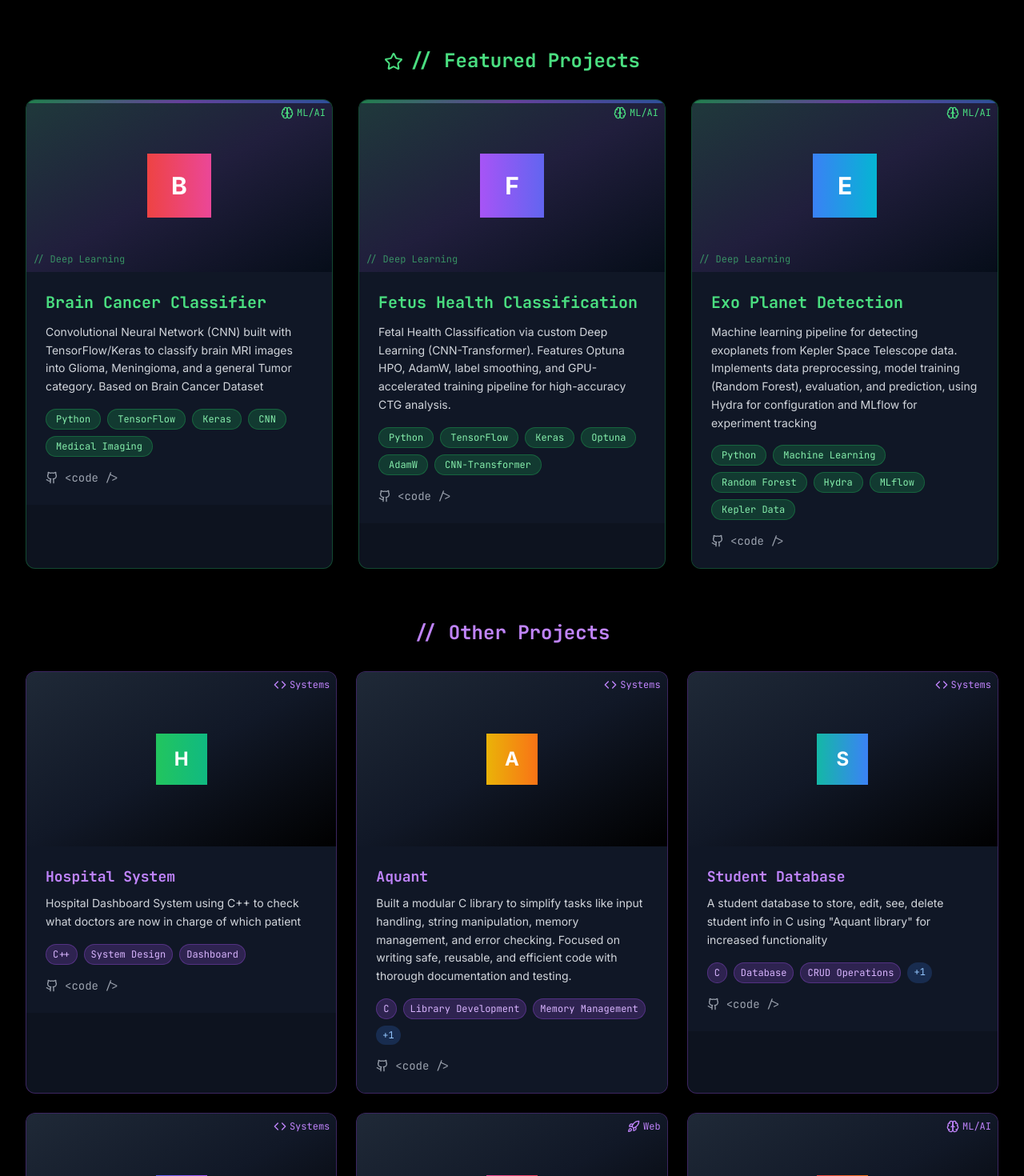
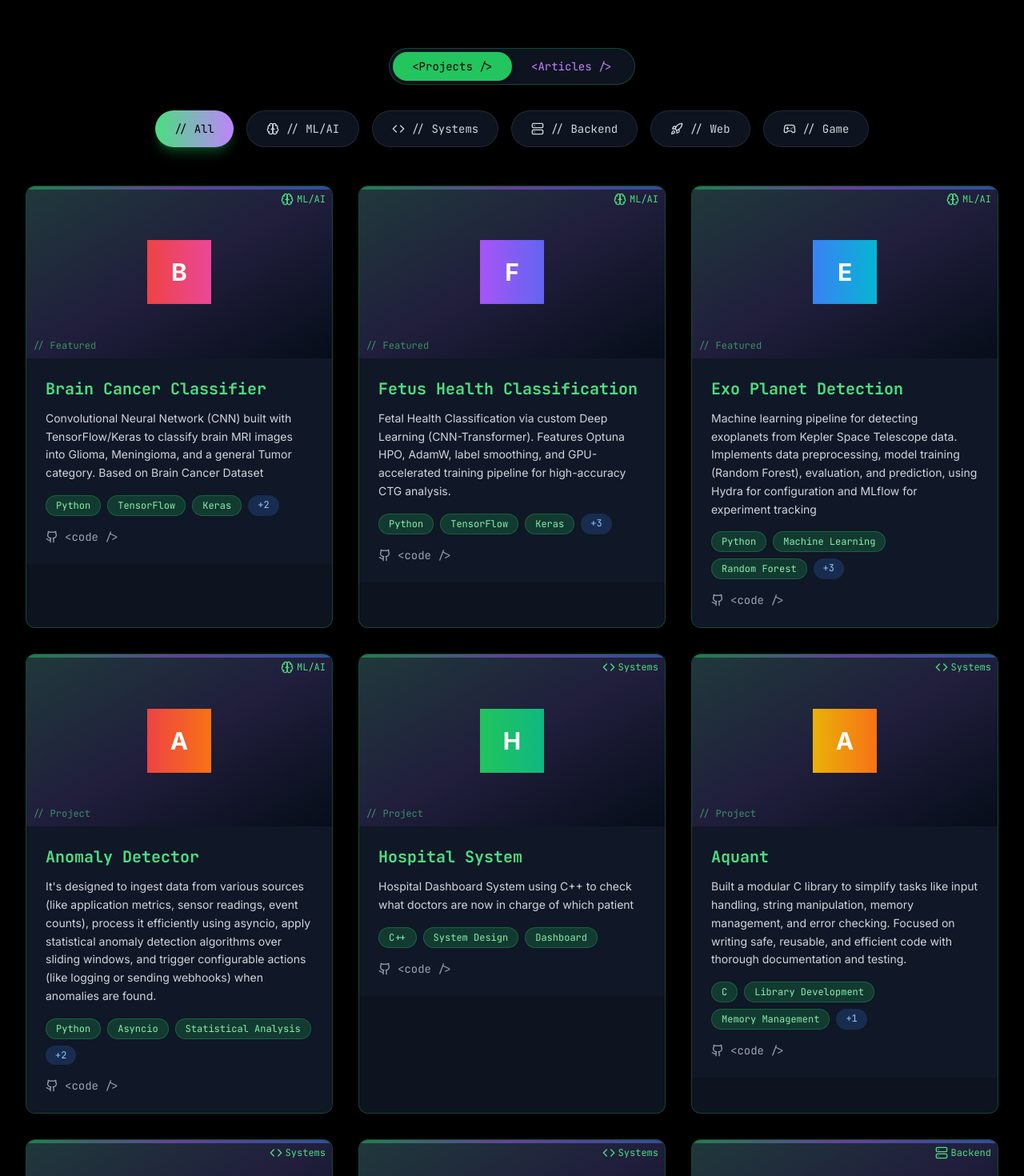
Before and after one commit to AayushBadola/Aayush-portfolio-main, a React (Vite) app: page /projects in a window 1280 px wide. Shown: the part 260-1730 px from the top of the page at 80% size. Built offline with nearby package versions, Linux system fonts and the light colour scheme.

Commit message:
Refactor: Implement project filtering and add Medium articles
Implement project filtering by category and add featured articles from Medium.

```diff
--- a/src/data/projects.ts
+++ b/src/data/projects.ts
@@ -8,7 +8,16 @@ export interface Project {
   live?: string;
   gradient: string;
   featured: boolean;
-  category: 'ML/AI' | 'Systems' | 'Web' | 'Game';
+  category: 'ML/AI' | 'Systems' | 'Web' | 'Game' | 'Backend';
+}
+
+export interface Article {
+  id: string;
+  title: string;
+  description: string;
+  url: string;
+  date: string;
+  gradient: string;
 }
 
 export const projects: Project[] = [
@@ -40,6 +49,16 @@ export const projects: Project[] = [
     github: 'https://github.com/AayushBadola/Exo-Planet-Detection',
     gradient: 'from-blue-500 to-cyan-500',
     featured: true,
+    category: 'ML/AI'
+  },
+  {
+    id: 'anomaly-detector',
+    title: 'Anomaly Detector',
+    description: "It's designed to ingest data from various sources (like application metrics, sensor readings, event counts), process it efficiently using asyncio, apply statistical anomaly detection algorithms over sliding windows, and trigger configurable actions (like logging or sending webhooks) when anomalies are found.",
+    tech: ['Python', 'Asyncio', 'Statistical Analysis', 'Real-time Processing', 'Webhooks'],
+    github: 'https://github.com/AayushBadola/Anomaly-Detection',
+    gradient: 'from-red-500 to-orange-500',
+    featured: false,
     category: 'ML/AI'
   },
   {
@@ -83,6 +102,16 @@ export const projects: Project[] = [
     category: 'Systems'
   },
   {
+    id: 'task-manager',
+    title: 'Task Manager Using Python',
+    description: 'A task management application built with Python',
+    tech: ['Python', 'Task Management', 'CLI'],
+    github: 'https://github.com/AayushBadola/TaskManager',
+    gradient: 'from-slate-500 to-gray-500',
+    featured: false,
+    category: 'Backend'
+  },
+  {
     id: 'web-assistant',
     title: 'Web Assistant',
     description: 'A virtual speech assistant',
@@ -91,26 +120,6 @@ export const projects: Project[] = [
     gradient: 'from-pink-500 to-rose-500',
     featured: false,
     category: 'Web'
-  },
-  {
-    id: 'anomaly-detector',
-    title: 'Anomaly Detector',
-    description: "It's designed to ingest data from various sources (like application metrics, sensor readings, event counts), process it efficiently using asyncio, apply statistical anomaly detection algorithms over sliding windows, and trigger configurable actions (like logging or sending webhooks) when anomalies are found.",
-    tech: ['Python', 'Asyncio', 'Statistical Analysis', 'Real-time Processing', 'Webhooks'],
-    github: 'https://github.com/AayushBadola/Anomaly-Detection',
-    gradient: 'from-red-500 to-orange-500',
-    featured: false,
-    category: 'ML/AI'
-  },
-  {
-    id: 'task-manager',
-    title: 'Task Manager Using Python',
-    description: 'A task management application built with Python',
-    tech: ['Python', 'Task Management', 'CLI'],
-    github: 'https://github.com/AayushBadola/TaskManager',
-    gradient: 'from-slate-500 to-gray-500',
-    featured: false,
-    category: 'Systems'
   },
   {
     id: 'nba-game',
@@ -124,5 +133,53 @@ export const projects: Project[] = [
   }
 ];
 
+export const articles: Article[] = [
+  {
+    id: 'self-supervised-learning',
+    title: 'Harnessing Intrinsic Structure: The Self-Supervised Learning Revolution',
+    description: 'Exploring the revolutionary approach of self-supervised learning and its impact on modern AI systems.',
+    url: 'https://medium.com/@aayush.badola2/harnessing-intrinsic-structure-the-self-supervised-learning-revolution-9d96cd012b50',
+    date: '2024',
+    gradient: 'from-green-400 to-blue-500'
+  },
+  {
+    id: 'transparently-complex-ai',
+    title: 'Beyond the Trade-off: Transparently Complex AI',
+    description: 'Examining the balance between AI complexity and transparency in modern machine learning systems.',
+    url: 'https://medium.com/@aayush.badola2/beyond-the-trade-off-transparently-complex-ai-89b955853673',
+    date: '2024',
+    gradient: 'from-purple-400 to-pink-500'
+  },
+  {
+    id: 'particles-cosmos',
+    title: 'Particles of Cosmos: From Python to Trinity',
+    description: 'A deep dive into computational physics and the intersection of programming with cosmic phenomena.',
+    url: 'https://medium.com/@aayush.badola2/particles-of-cosmos-from-trinity-to-python-06d49b6df773',
+    date: '2024',
+    gradient: 'from-blue-400 to-purple-500'
+  },
+  {
+    id: 'silicon-mind',
+    title: 'Silicon Mind: The Technical Chasm of ANN Brain Replacement',
+    description: 'Analyzing the technical challenges and possibilities of artificial neural networks replacing biological brain functions.',
+    url: 'https://medium.com/@aayush.badola2/silicon-mind-the-technical-chasm-of-ann-brain-replacement-3b175c9114c4',
+    date: '2024',
+    gradient: 'from-cyan-400 to-green-500'
+  },
+  {
+    id: 'deepseek-llm',
+    title: 'DeepSeek LLM Architecture Explained',
+    description: 'Technical breakdown of the DeepSeek LLM architecture and its innovative approaches to language modeling.',
+    url: 'https://medium.com/@aayush.badola2/deepseek-llm-architecture-explained-f945972c0a96',
+    date: '2024',
+    gradient: 'from-red-400 to-orange-500'
+  }
+];
+
 export const featuredProjects = projects.filter(p => p.featured);
 export const otherProjects = projects.filter(p => !p.featured);
+
+export const getProjectsByCategory = (category: string) => {
+  if (category === 'All') return projects;
+  return projects.filter(p => p.category === category);
+};
--- a/src/pages/Projects.tsx
+++ b/src/pages/Projects.tsx
@@ -1,11 +1,20 @@
-import { ExternalLink, Github, Star, Code, Brain, Rocket, Gamepad2 } from "lucide-react";
-import { projects, featuredProjects, otherProjects } from "../data/projects";
+
+import { useState } from "react";
+import { ExternalLink, Github, Star, Code, Brain, Rocket, Gamepad2, Server, FileText, Filter } from "lucide-react";
+import { projects, articles, getProjectsByCategory } from "../data/projects";
 
 const Projects = () => {
+  const [activeCategory, setActiveCategory] = useState('All');
+  const [showArticles, setShowArticles] = useState(false);
+
+  const categories = ['All', 'ML/AI', 'Systems', 'Backend', 'Web', 'Game'];
+  const filteredProjects = getProjectsByCategory(activeCategory);
+
   const getCategoryIcon = (category: string) => {
     switch (category) {
       case 'ML/AI': return <Brain className="w-4 h-4" />;
       case 'Systems': return <Code className="w-4 h-4" />;
+      case 'Backend': return <Server className="w-4 h-4" />;
       case 'Web': return <Rocket className="w-4 h-4" />;
       case 'Game': return <Gamepad2 className="w-4 h-4" />;
       default: return <Code className="w-4 h-4" />;
@@ -25,18 +34,64 @@ const Projects = () => {
           <p className="text-green-400 mt-4 font-mono text-lg">// B.Tech CSE Portfolio</p>
         </div>
 
-        {/* Featured Projects */}
-        <div className="mb-16">
-          <h2 className="text-2xl font-bold text-center mb-8 text-green-400 animate-fade-in-up delay-300 font-mono">
-            <Star className="inline w-6 h-6 mr-2" />
-            {"// Featured Projects"}
-          </h2>
-          <div className="grid grid-cols-1 lg:grid-cols-2 xl:grid-cols-3 gap-8">
-            {featuredProjects.map((project, index) => (
+        {/* Toggle between Projects and Articles */}
+        <div className="flex justify-center mb-8">
+          <div className="bg-gray-900/80 rounded-full p-1 border border-green-500/30">
+            <button
+              onClick={() => setShowArticles(false)}
+              className={`px-6 py-2 rounded-full font-mono text-sm transition-all duration-300 ${
+                !showArticles
+                  ? 'bg-green-500 text-black shadow-lg'
+                  : 'text-green-400 hover:text-green-300'
+              }`}
+            >
+              {"<Projects />"}
+            </button>
+            <button
+              onClick={() => setShowArticles(true)}
+              className={`px-6 py-2 rounded-full font-mono text-sm transition-all duration-300 ${
+                showArticles
+                  ? 'bg-purple-500 text-black shadow-lg'
+                  : 'text-purple-400 hover:text-purple-300'
+              }`}
+            >
+              {"<Articles />"}
+            </button>
+          </div>
+        </div>
+
+        {!showArticles ? (
+          <>
+            {/* Category Filter */}
+            <div className="flex flex-wrap justify-center gap-4 mb-12">
+              {categories.map((category) => (
+                <button
+                  key={category}
+                  onClick={() => setActiveCategory(category)}
+                  className={`group relative px-6 py-3 rounded-full font-mono text-sm transition-all duration-300 transform hover:scale-105 ${
+                    activeCategory === category
+                      ? 'bg-gradient-to-r from-green-400 to-purple-400 text-black shadow-lg shadow-green-500/30'
+                      : 'bg-gray-900/80 text-gray-300 border border-gray-700/50 hover:border-green-500/50 hover:text-green-400'
+                  }`}
+                >
+                  <div className="flex items-center gap-2">
+                    {category !== 'All' && getCategoryIcon(category)}
+                    <span>{category === 'All' ? '// All' : `// ${category}`}</span>
+                  </div>
+                  {activeCategory !== category && (
+                    <div className="absolute inset-0 bg-green-500/10 rounded-full opacity-0 group-hover:opacity-100 transition-opacity duration-300"></div>
+                  )}
+                </button>
+              ))}
+            </div>
+
+            {/* Projects Grid */}
+            <div className="grid grid-cols-1 md:grid-cols-2 xl:grid-cols-3 gap-8">
+              {filteredProjects.map((project, index) => (
                 <div
                   key={project.id}
                   className="group relative bg-gray-900/80 border border-green-500/30 rounded-xl overflow-hidden hover:border-purple-500/50 transition-all duration-500 hover:transform hover:scale-105 hover:shadow-2xl hover:shadow-green-500/20 animate-fade-in-up cursor-pointer"
-                style={{ animationDelay: `${400 + index * 200}ms` }}
+                  style={{ animationDelay: `${index * 100}ms` }}
                 >
                   <div className="absolute top-2 right-2 z-10 flex items-center gap-1 text-xs font-mono text-green-400">
                     {getCategoryIcon(project.category)}
@@ -49,7 +104,7 @@ const Projects = () => {
                       {project.title.charAt(0)}
                     </div>
                     <div className="absolute bottom-2 left-2 text-xs font-mono text-green-400/60">
-                    {"// Deep Learning"}
+                      {project.featured ? "// Featured" : "// Project"}
                     </div>
                   </div>
 
@@ -58,11 +113,16 @@ const Projects = () => {
                     <p className="text-gray-300 mb-4 text-sm leading-relaxed">{project.description}</p>
 
                     <div className="flex flex-wrap gap-2 mb-4">
-                    {project.tech.map((tech) => (
+                      {project.tech.slice(0, 3).map((tech) => (
                         <span key={tech} className="px-3 py-1 bg-green-500/20 text-green-300 rounded-full text-xs font-mono hover:bg-green-500/30 transition-colors border border-green-500/30">
                           {tech}
                         </span>
                       ))}
+                      {project.tech.length > 3 && (
+                        <span className="px-3 py-1 bg-blue-500/20 text-blue-300 rounded-full text-xs font-mono">
+                          +{project.tech.length - 3}
+                        </span>
+                      )}
                     </div>
 
                     <div className="flex space-x-4">
@@ -84,67 +144,63 @@ const Projects = () => {
                 </div>
               ))}
             </div>
+          </>
+        ) : (
+          /* Articles Section */
+          <div>
+            <div className="text-center mb-12">
+              <h2 className="text-3xl font-bold text-purple-400 font-mono mb-4">
+                <FileText className="inline w-8 h-8 mr-3" />
+                {"// Featured on Medium"}
+              </h2>
+              <p className="text-gray-400 font-mono">Technical articles and insights on AI, ML, and Computer Science</p>
             </div>
 
-        {/* Other Projects */}
-        <div>
-          <h2 className="text-2xl font-bold text-center mb-8 text-purple-400 animate-fade-in-up delay-600 font-mono">
-            {"// Other Projects"}
-          </h2>
-          <div className="grid grid-cols-1 md:grid-cols-2 xl:grid-cols-3 gap-6">
-            {otherProjects.map((project, index) => (
+            <div className="grid grid-cols-1 md:grid-cols-2 gap-8">
+              {articles.map((article, index) => (
                 <div
-                key={project.id}
-                className="group relative bg-gray-900/80 border border-purple-500/30 rounded-xl overflow-hidden hover:border-blue-500/50 transition-all duration-500 hover:transform hover:scale-105 hover:shadow-xl hover:shadow-purple-500/20 animate-fade-in-up cursor-pointer"
-                style={{ animationDelay: `${700 + index * 100}ms` }}
+                  key={article.id}
+                  className="group relative bg-gray-900/80 border border-purple-500/30 rounded-xl overflow-hidden hover:border-blue-500/50 transition-all duration-500 hover:transform hover:scale-105 hover:shadow-2xl hover:shadow-purple-500/20 animate-fade-in-up cursor-pointer"
+                  style={{ animationDelay: `${index * 150}ms` }}
                 >
-                <div className="absolute top-2 right-2 z-10 flex items-center gap-1 text-xs font-mono text-purple-400">
-                  {getCategoryIcon(project.category)}
-                  <span>{project.category}</span>
+                  <div className="aspect-video bg-gradient-to-br from-gray-800 via-gray-900 to-black flex items-center justify-center relative overflow-hidden">
+                    <div className="absolute inset-0 bg-gradient-to-br from-purple-500/10 via-blue-500/10 to-pink-500/10"></div>
+                    <div className={`w-20 h-20 bg-gradient-to-r ${article.gradient} rounded-lg flex items-center justify-center text-3xl font-bold relative z-10`}>
+                      <FileText className="w-10 h-10 text-white" />
                     </div>
-
-                <div className="aspect-video bg-gradient-to-br from-gray-800 via-gray-900 to-black flex items-center justify-center relative">
-                  <div className={`w-16 h-16 bg-gradient-to-r ${project.gradient} rounded-lg flex items-center justify-center text-2xl font-bold`}>
-                    {project.title.charAt(0)}
+                    <div className="absolute bottom-2 left-2 text-xs font-mono text-purple-400/60">
+                      // Medium Article
+                    </div>
+                    <div className="absolute bottom-2 right-2 text-xs font-mono text-blue-400/60">
+                      {article.date}
                     </div>
                   </div>
 
                   <div className="p-6 bg-gray-900/90">
-                  <h3 className="text-lg font-bold text-purple-400 mb-2 font-mono">{project.title}</h3>
-                  <p className="text-gray-300 mb-4 text-sm leading-relaxed">{project.description}</p>
+                    <h3 className="text-xl font-bold text-purple-400 mb-3 font-mono leading-tight">{article.title}</h3>
+                    <p className="text-gray-300 mb-4 text-sm leading-relaxed">{article.description}</p>
 
-                  <div className="flex flex-wrap gap-2 mb-4">
-                    {project.tech.slice(0, 3).map((tech) => (
-                      <span key={tech} className="px-2 py-1 bg-purple-500/20 text-purple-300 rounded-full text-xs font-mono border border-purple-500/30">
-                        {tech}
-                      </span>
-                    ))}
-                    {project.tech.length > 3 && (
-                      <span className="px-2 py-1 bg-blue-500/20 text-blue-300 rounded-full text-xs font-mono">
-                        +{project.tech.length - 3}
-                      </span>
-                    )}
-                  </div>
-
-                  <div className="flex space-x-4">
-                    <a href={project.github} target="_blank" rel="noopener noreferrer" className="flex items-center space-x-2 text-gray-400 hover:text-purple-400 transition-colors font-mono">
-                      <Github className="h-4 w-4" />
-                      <span className="text-sm">{"<code />"}</span>
+                    <div className="flex items-center justify-between">
+                      <a
+                        href={article.url}
+                        target="_blank"
+                        rel="noopener noreferrer"
+                        className="flex items-center space-x-2 text-gray-400 hover:text-purple-400 transition-colors hover:scale-105 transform font-mono"
+                      >
+                        <ExternalLink className="h-4 w-4" />
+                        <span className="text-sm">{"<read />"}</span>
                       </a>
-                    {project.live && (
-                      <a href={project.live} target="_blank" rel="noopener noreferrer" className="flex items-center space-x-2 text-gray-400 hover:text-blue-400 transition-colors font-mono">
-                        <ExternalLink className="h-4 w-4" />
-                        <span className="text-sm">{"<demo />"}</span>
-                      </a>
-                    )}
+                      <span className="text-xs font-mono text-gray-500">Medium</span>
                     </div>
                   </div>
 
-                <div className={`absolute inset-0 bg-gradient-to-r ${project.gradient} opacity-0 group-hover:opacity-5 transition-opacity duration-500`}></div>
+                  <div className={`absolute inset-0 bg-gradient-to-r ${article.gradient} opacity-0 group-hover:opacity-5 transition-opacity duration-500`}></div>
+                  <div className="absolute top-0 left-0 w-full h-1 bg-gradient-to-r from-purple-500 via-blue-500 to-pink-500 opacity-50 group-hover:opacity-100 transition-opacity duration-500"></div>
                 </div>
               ))}
             </div>
           </div>
+        )}
       </div>
     </div>
   );
```
Lines whose indentation alone changed are shown as unchanged.
